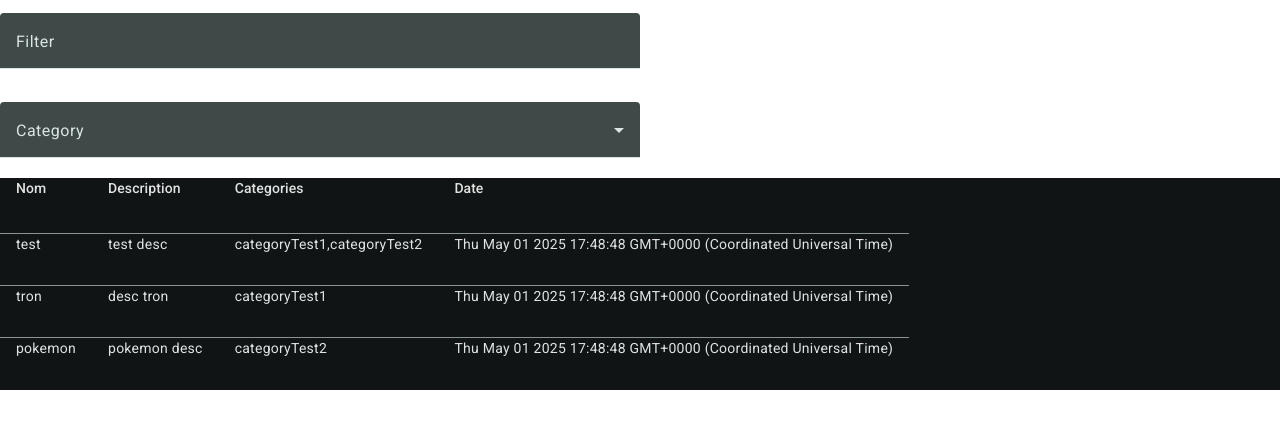
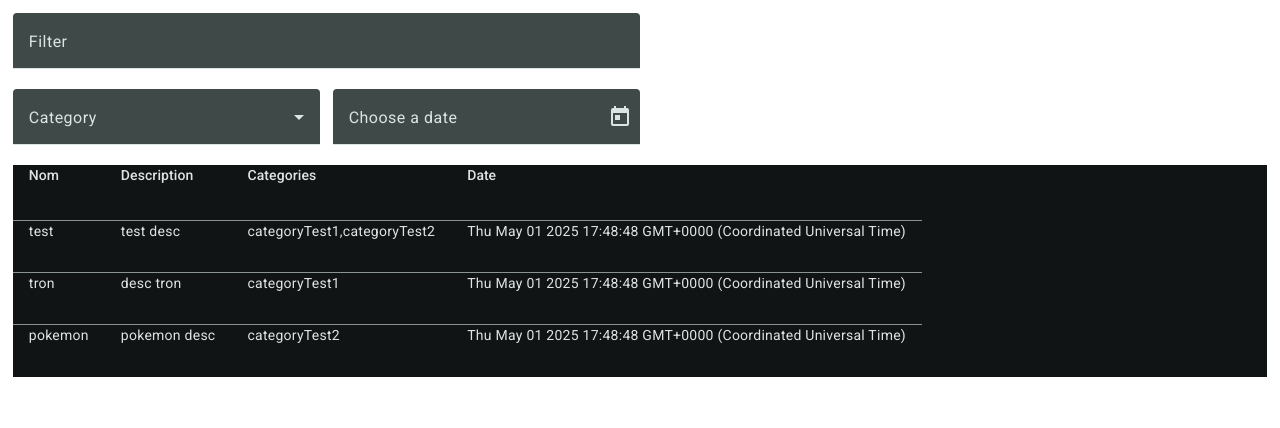
Before and after one commit to Alexis-Massiaux/record-front, an Angular app: page / in a window 1280 px wide. Shown: the top 428 px of the page. Built offline with nearby package versions, Linux system fonts and the light colour scheme.

Commit message:
feat: add datepicker to be the third filter on the table

```diff
--- a/src/app/record-table/record-table.component.html
+++ b/src/app/record-table/record-table.component.html
@@ -1,9 +1,10 @@
+<div class="record-table-page">
   <mat-form-field>
     <mat-label>Filter</mat-label>
     <input matInput (keyup)="applyFilter($event)" placeholder="[name, description]">
   </mat-form-field>
 
-<div>
+  <div class="category-date-filter">
     <mat-form-field>
       <mat-label>Category</mat-label>
       <mat-select (selectionChange)="onCategoryChange($event.value)">
@@ -13,6 +14,13 @@
         }
       </mat-select>
     </mat-form-field>
+
+    <mat-form-field>
+      <mat-label>Choose a date</mat-label>
+      <input matInput [matDatepicker]="picker" (dateChange)="onDateChange($event)">
+      <mat-datepicker-toggle matIconSuffix [for]="picker"></mat-datepicker-toggle>
+      <mat-datepicker #picker></mat-datepicker>
+    </mat-form-field>
   </div>
 
   <mat-table [dataSource]="dataSource" matSort>
@@ -21,22 +29,23 @@
     <tr mat-row *matRowDef="let row; columns: displayedColumns"></tr>
 
     <ng-container matColumnDef="name">
-    <th mat-header-cell *matHeaderCellDef> Nom </th>
-    <td mat-cell *matCellDef="let record"> {{record.name}} </td>
+      <th mat-header-cell *matHeaderCellDef> Nom</th>
+      <td mat-cell *matCellDef="let record"> {{ record.name }}</td>
     </ng-container>
 
     <ng-container matColumnDef="description">
-    <th mat-header-cell *matHeaderCellDef> Description </th>
-    <td mat-cell *matCellDef="let record"> {{record.description}} </td>
+      <th mat-header-cell *matHeaderCellDef> Description</th>
+      <td mat-cell *matCellDef="let record"> {{ record.description }}</td>
     </ng-container>
 
     <ng-container matColumnDef="categories">
-    <th mat-header-cell *matHeaderCellDef> Categories </th>
-    <td mat-cell *matCellDef="let record"> {{record.categories}} </td>
+      <th mat-header-cell *matHeaderCellDef> Categories</th>
+      <td mat-cell *matCellDef="let record"> {{ record.categories }}</td>
     </ng-container>
 
     <ng-container matColumnDef="date">
-    <th mat-header-cell *matHeaderCellDef mat-sort-header> Date </th>
-    <td mat-cell *matCellDef="let record"> {{record.date}} </td>
+      <th mat-header-cell *matHeaderCellDef mat-sort-header> Date</th>
+      <td mat-cell *matCellDef="let record"> {{ record.date }}</td>
     </ng-container>
   </mat-table>
+</div>
--- a/src/app/record-table/record-table.component.scss
+++ b/src/app/record-table/record-table.component.scss
@@ -1,5 +1,13 @@
+.record-table-page {
+  padding: 1%;
+}
 .mat-mdc-form-field {
-  padding-top: 1%;
   font-size: 14px;
   width: 50%;
 }
+
+.category-date-filter {
+  width: 50%;
+  display: flex;
+  gap: 2%;
+}
--- a/src/app/record-table/record-table.component.ts
+++ b/src/app/record-table/record-table.component.ts
@@ -4,6 +4,8 @@ import {MatSort, MatSortModule} from '@angular/material/sort';
 import {MatInputModule} from '@angular/material/input';
 import {MatFormFieldModule} from '@angular/material/form-field';
 import {MatSelectModule} from '@angular/material/select';
+import {MatDatepickerModule} from '@angular/material/datepicker';
+import {provideNativeDateAdapter} from '@angular/material/core';
 
 import {Record} from './record.model'
 
@@ -15,8 +17,9 @@ const RECORDS_DATA: Record[] = [
 
 @Component({
   selector: 'app-record-table',
-  imports: [MatTableModule, MatSortModule, MatInputModule, MatFormFieldModule, MatSelectModule],
+  imports: [MatTableModule, MatSortModule, MatInputModule, MatFormFieldModule, MatSelectModule, MatDatepickerModule],
   templateUrl: './record-table.component.html',
+  providers: [provideNativeDateAdapter()],
   styleUrl: './record-table.component.scss'
 })
 export class RecordTableComponent implements AfterViewInit {
@@ -26,6 +29,7 @@ export class RecordTableComponent implements AfterViewInit {
   categories: string[] = ['categoryTest1', 'categoryTest2' ]
   filterValue: string = '';
   selectedCategory: string | null = null;
+  selectedDate: Date | null = null;
 
   @ViewChild(MatSort) sort!: MatSort;
 
@@ -44,10 +48,16 @@ export class RecordTableComponent implements AfterViewInit {
     this.filterData();
   }
 
+  onDateChange(event: any) {
+    this.selectedDate = event.value;
+    this.filterData();
+  }
+
   filterData() {
     this.dataSource.filterPredicate = (data: Record) => {
       return this.isLineMatchWithTextFilter(data)
-        && this.isLineMatchWithCategoryFilter(data);
+        && this.isLineMatchWithCategoryFilter(data)
+        && this.isLineMatchWithDateFilter(data);
     };
     this.dataSource.filter = 'filter';
   }
@@ -66,4 +76,15 @@ export class RecordTableComponent implements AfterViewInit {
       : true;
   }
 
+  isLineMatchWithDateFilter(data: Record) {
+    if (!this.selectedDate) {
+      return true;
+    }
+
+    const selectedDateString = this.selectedDate.toLocaleDateString('fr-FR');
+    const dataDateString = data.date.toLocaleDateString('fr-FR');
+
+    return dataDateString === selectedDateString;
+  }
+
 }
```
Lines whose indentation alone changed are shown as unchanged.
